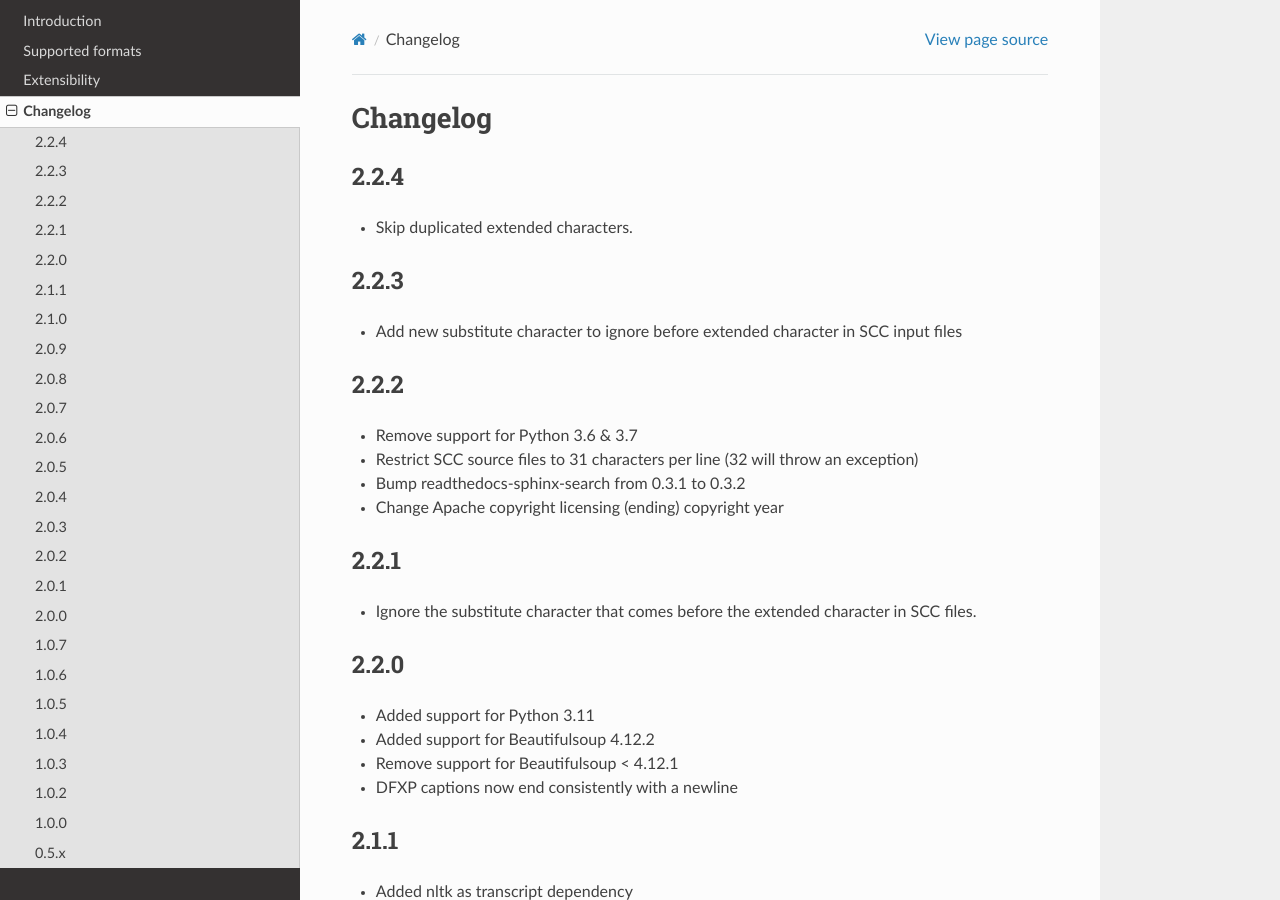
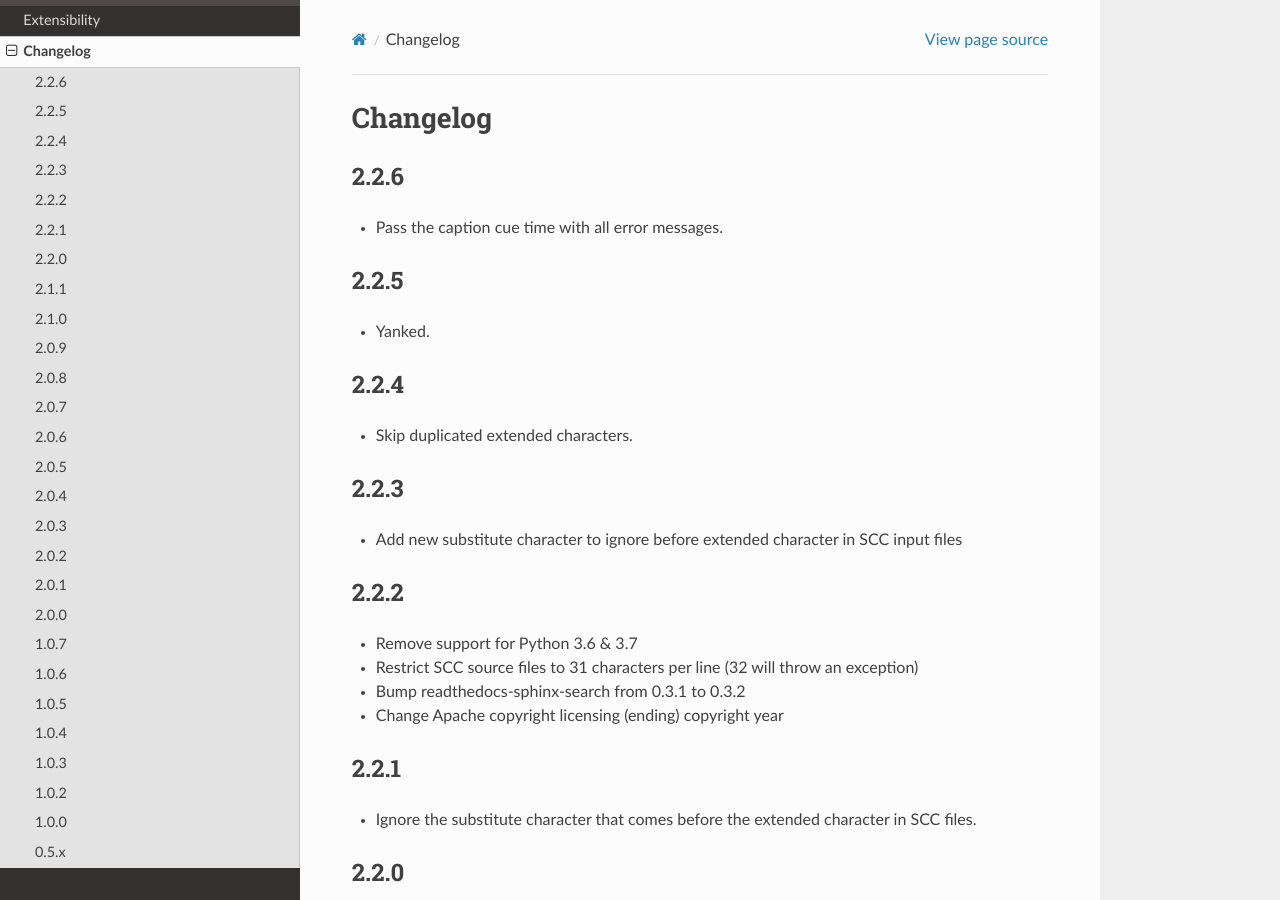
Before and after one commit to pbs/pycaption, a Sphinx documentation site: the page built from docs/changelog.rst, in a window 1280 px wide and 900 px high. Built offline with Sphinx 7.4.7 and the Read the Docs theme 2.0.0, drawn with Linux system fonts in a browser that asks for light colours.

Commit message:
bump version to 2.2.6

```diff
--- a/docs/changelog.rst
+++ b/docs/changelog.rst
@@ -1,5 +1,13 @@
 Changelog
 ---------
+2.2.6
+^^^^^
+- Pass the caption cue time with all error messages.
+
+2.2.5
+^^^^^
+- Yanked.
+
 2.2.4
 ^^^^^
 - Skip duplicated extended characters.
--- a/setup.py
+++ b/setup.py
@@ -24,7 +24,7 @@ transcript_dependencies = [
 
 setup(
     name='pycaption',
-    version='2.2.6.dev2',
+    version='2.2.6',
     description='Closed caption converter',
     long_description=open(README_PATH).read(),
     author='Joe Norton',
```
Also changed, not shown: 1 other file.
